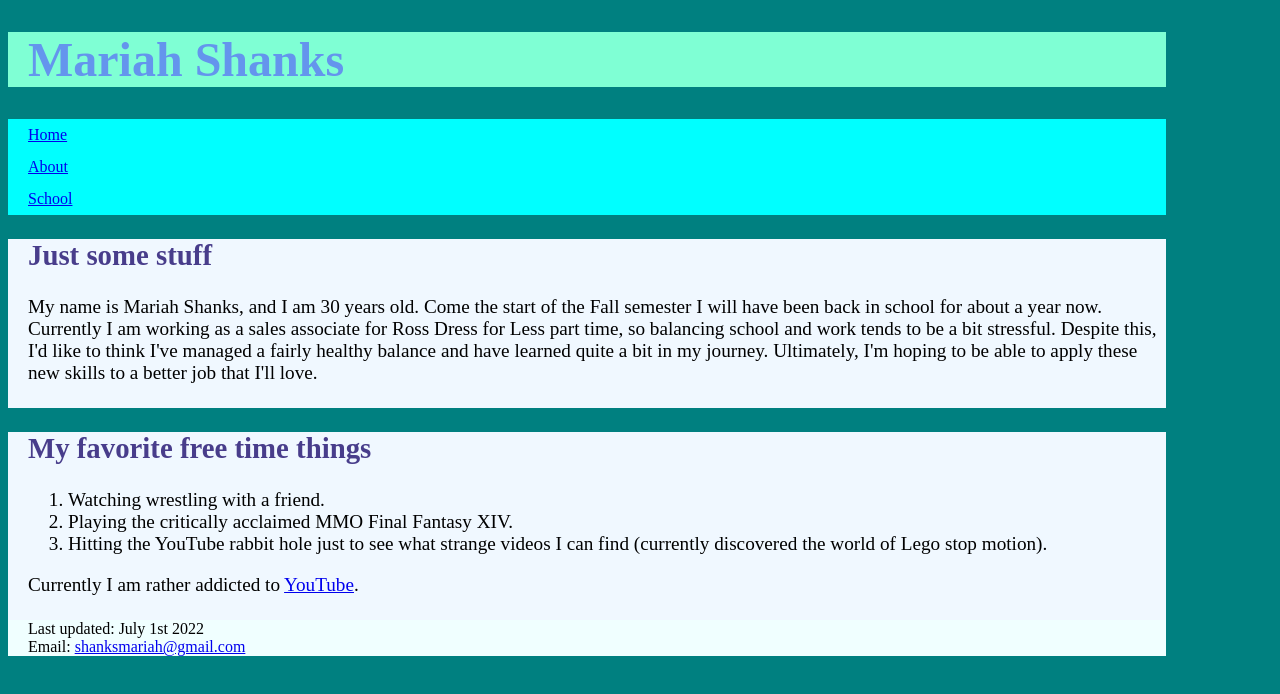
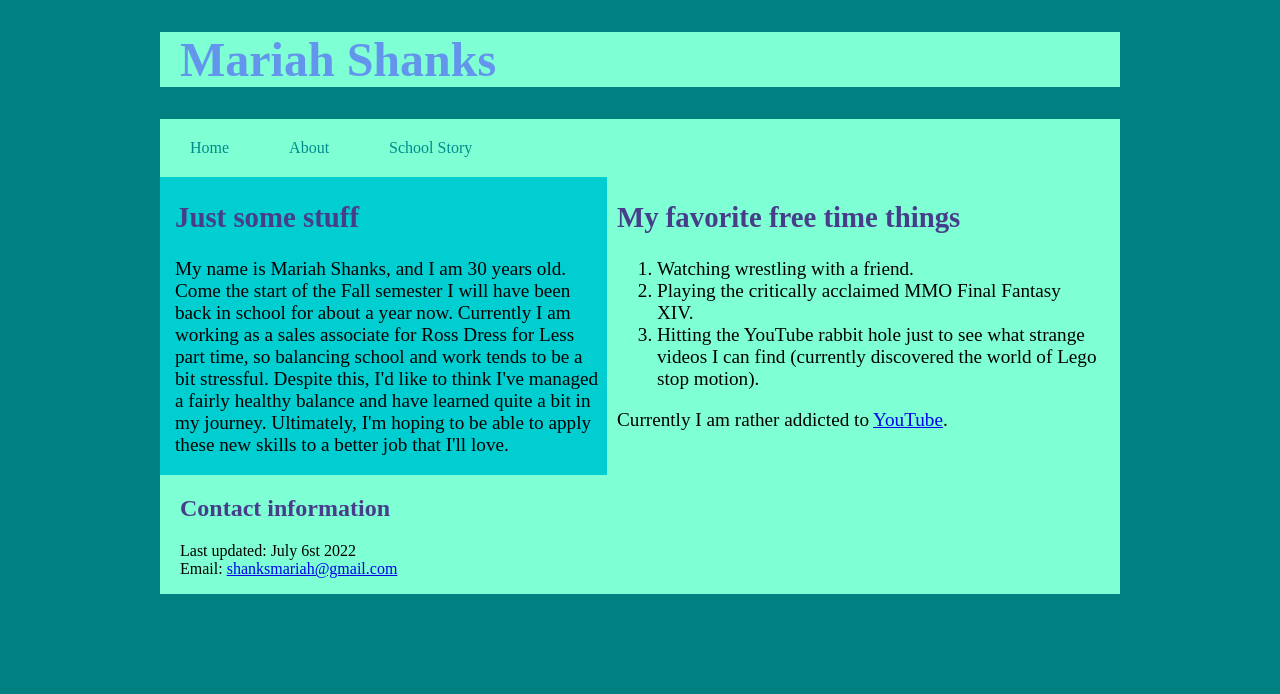
Before and after one commit to densebunny/CIS162, a plain HTML site: page index.html in a window 1280 px wide. Drawn offline with Linux system fonts and the light colour scheme.

Commit message:
Add files via upload
For CIS 162 project 1-4

```diff
--- a/index.html
+++ b/index.html
@@ -13,17 +13,17 @@
         <ul>
             <li><a href="index.html">Home</a></li>
             <li><a href="about.html">About</a></li>
-            <li><a href="#">School</a></li>
+            <li><a href="school.html">School Story</a></li>
         </ul>
     </nav>
 
-    <section>
+    <section id="leftColumn">
     <h2>Just some stuff</h2>
 
     <p>My name is Mariah Shanks, and I am 30 years old. Come the start of the Fall semester I will have been back in school for about a year now. Currently I am working as a sales associate for Ross Dress for Less part time, so balancing school and work tends to be a bit stressful. Despite this, I'd like to think I've managed a fairly healthy balance and have learned quite a bit in my journey. Ultimately, I'm hoping to be able to apply these new skills to a better job that I'll love.</p>
     </section>
 
-    <section>
+    <section id="rightColumn">
     <h2>My favorite free time things</h2>
     <ol>
         <li>Watching wrestling with a friend.</li>
@@ -35,8 +35,11 @@
 
 
     <footer>
-        Last updated: July 1st 2022<br>
-        Email: <a href="mailto:shanksmariah@gmail.com">shanksmariah@gmail.com</a>
+        <section id="contactInfo">
+            <h2>Contact information</h2>
+            <p>Last updated: July 6st 2022<br>
+                Email: <a href="mailto:shanksmariah@gmail.com">shanksmariah@gmail.com</a></p>
+        </section>
     </footer>
 </body>
 </html>
--- a/main.css
+++ b/main.css
@@ -1,28 +1,77 @@
 body {background-color:teal;
-font-family: serif;}
+    font-family: serif;
+    width: 95%;
+    max-width: 960px;
+    min-width: 640px;
+    margin-left: auto;
+    margin-right: auto;
+}
 
 header{background-color:aquamarine;
-        width:90%;
         padding-left:20px;}
+
+nav ul {
+    list-style-type: none;
+    margin: 0;
+    padding: 0;
+    overflow: hidden;
+    background-color: aquamarine;
+}
+
+nav li {float: left;}
+
+nav li a {
+    display: block;
+    color: darkcyan;
+    text-align: center;
+    padding: 20px 30px;
+    text-decoration: none;
+}
+
+nav li a:hover {background-color: darkturquoise;}
 
 h1{color:cornflowerblue;
     font-size:3em;}
 
 h2{color:darkslateblue;}
 
-nav > ul{line-height:2em;
-        list-style-type: none;
-        padding-left:20px;
-        background-color:aqua;
-        width:90%;}
+section#leftColumn{background-color:darkturquoise;
+        font-size:1.2em;}
 
-section {background-color:aliceblue;
-        width:90%;
-        font-size:1.2em;
-        padding-left:20px;
-        padding-bottom:5px;}
+section#rightColumn{background-color:aquamarine;
+        font-size:1.2em;}
 
-footer{background-color:azure;
-        width:90%;
+footer{background-color:aquamarine;
         font-size:1em;
         padding-left:20px;}
+
+section#leftColumn{
+    float: left;
+    clear: left;
+    width: 45%;
+    padding-left: 15px;
+}
+
+section#rightColumn{
+    float: left;
+    width: 50%;
+    padding-right:18px;
+    padding-bottom:25px;
+    padding-left:10px;
+}
+
+footer section#contactInfo{
+    float: left;
+    width: 100%
+}
+
+section#leftColumn img{
+    display: block;
+    width: auto;
+}
+
+body > footer::after{
+    clear: both;
+    content:"";
+    display: table;
+}
```
Also changed, not shown: about.html (+9 -6 lines), school.html (added, +43 -0 lines), schoolbus.jpg (added).
